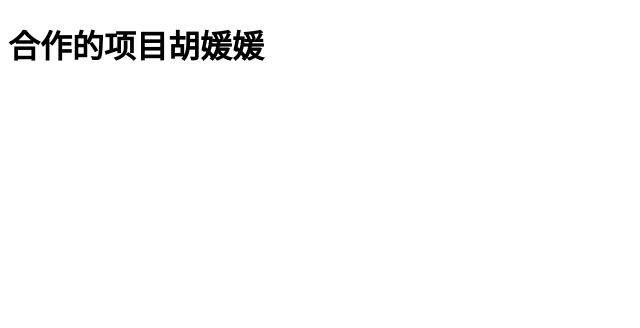
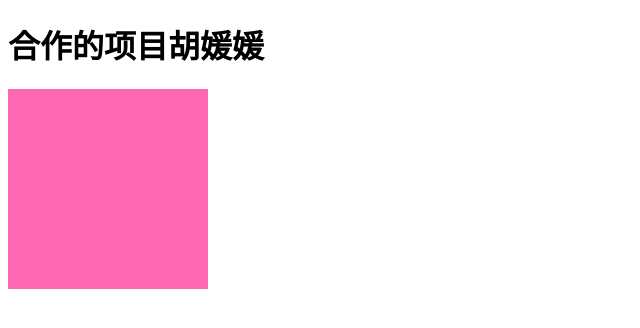
Before and after one commit to Huqiuqiuqiu/test_work_together01, a plain HTML site: page index.html in a window 1280 px wide. Shown: the whole page, without its empty margins (0-640 px from the left). Drawn offline with Linux system fonts and the light colour scheme.

Commit message:
添加box

```diff
--- a/index.html
+++ b/index.html
@@ -4,8 +4,16 @@
   <meta charset="UTF-8">
   <meta name="viewport" content="width=device-width, initial-scale=1.0">
   <title>Document</title>
+  <style>
+    .box{
+      width: 200px;
+      height: 200px;
+      background-color: hotpink;
+    }
+  </style>
 </head>
 <body>
   <h1>合作的项目<span>胡媛媛</span></h1>
+  <div class="box"></div>
 </body>
 </html>
```
